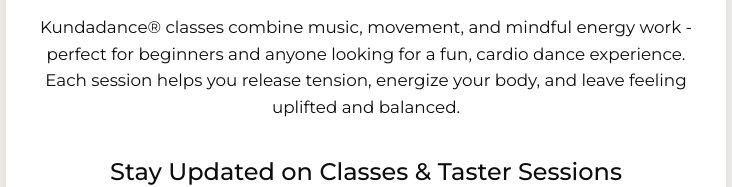
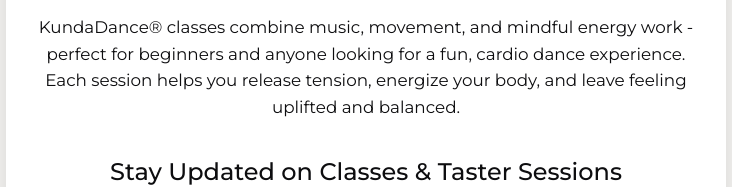
Before and after one commit to 37407/kundadance-kings-lynn, a plain HTML site: page index.html in a window 1280 px wide. Shown: the part 388-575 px from the top of the page, 274-1006 px from the left. Drawn offline with Linux system fonts and the light colour scheme.

Commit message:
Tweak capitalisation and punctuation

```diff
--- a/index.html
+++ b/index.html
@@ -6,7 +6,7 @@
 
   <!-- SEO: title and meta description -->
   <title>KundaDance® Classes in King's Lynn | Fun, Beginner-Friendly Dance & Cardio</title>
-  <meta name="description" content="Join KundaDance® classes in King's Lynn — a fun, beginner-friendly cardio dance experience combining music, mindful movement, and energy work. Sign up for updates and taster sessions.">
+  <meta name="description" content="Join KundaDance® classes in King's Lynn - a fun, beginner-friendly cardio dance experience combining music, mindful movement, and energy work. Sign up for updates and taster sessions.">
 
   <!-- Open Graph (social sharing) -->
   <meta property="og:title" content="KundaDance® Classes in King's Lynn">
@@ -25,7 +25,7 @@
     <!-- First paragraph (unchanged) -->
     <p>KundaDance® is a 60-minute, fun, uplifting, cardio and dance workout developed by Maya Fiennes. It is a creative movement class that combines Kundalini Yoga, Tai Chi and Qi Gong, meditation and breathing. It is both energising and calming and brings balance to the body, mind and soul.</p>
     <p>
-      Kundadance® classes combine music, movement, and mindful energy work - perfect for beginners and anyone looking for a fun, cardio dance experience.
+      KundaDance® classes combine music, movement, and mindful energy work - perfect for beginners and anyone looking for a fun, cardio dance experience.
       Each session helps you release tension, energize your body, and leave feeling uplifted and balanced.
     </p>
 
```
